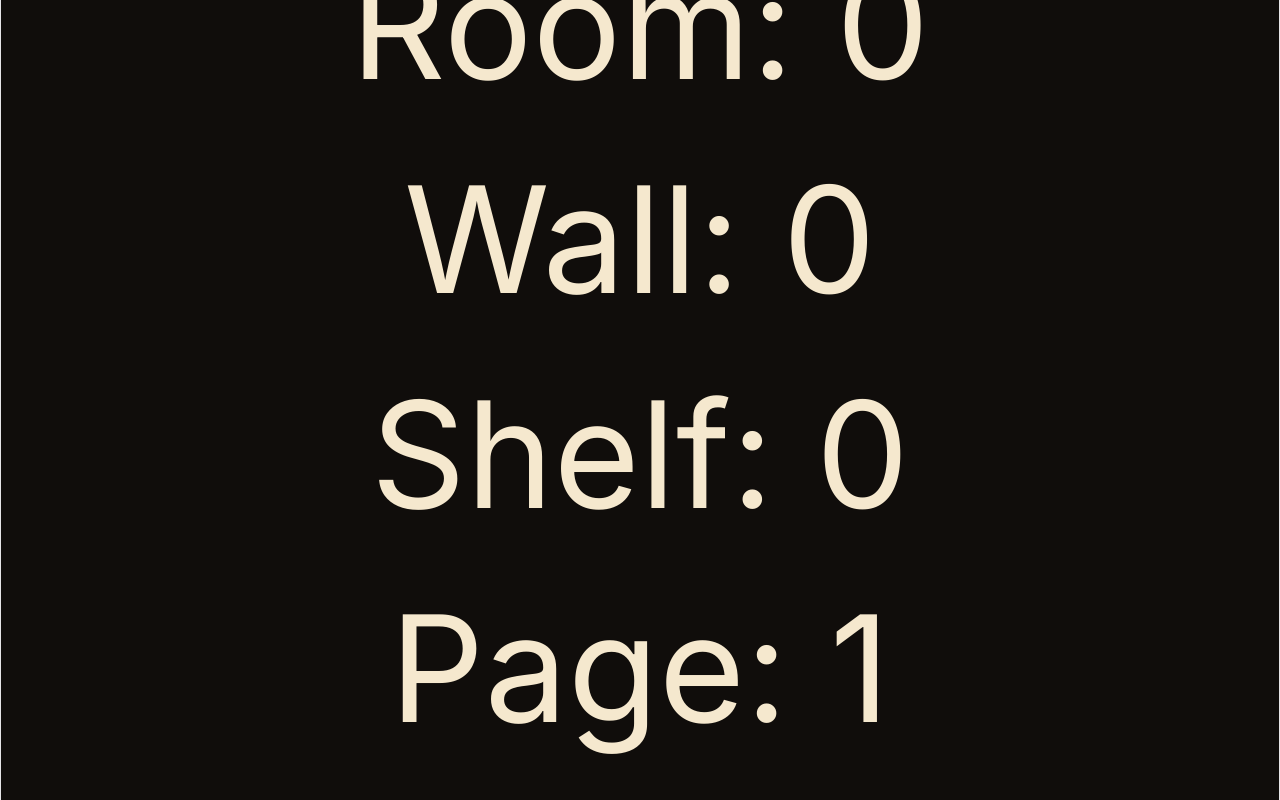
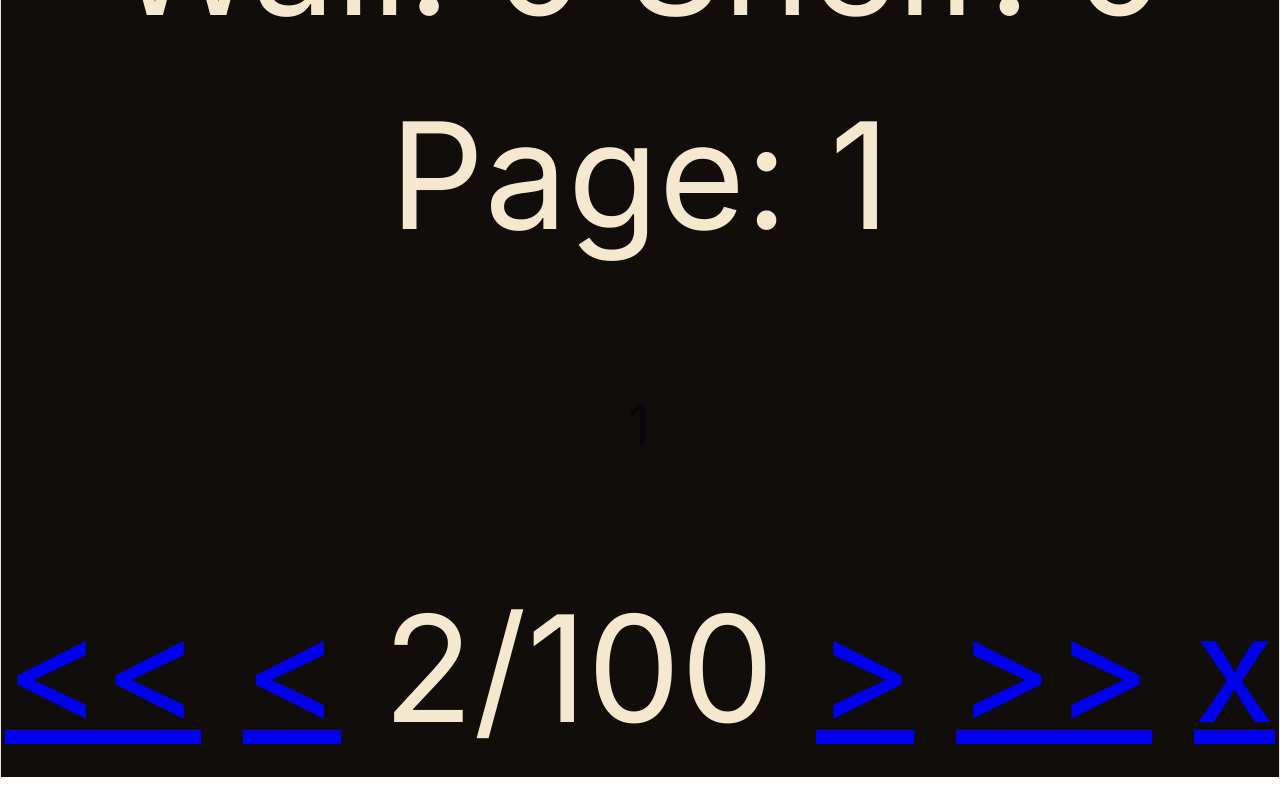
Before and after one commit to ExoSkeletons/babel-librarian, a React (Vite) app: page /browse/0/0/0/0/1 in a window 1280 px wide. Shown: the part 360-1160 px from the top of the page. After the commit the page ends 1137 px from the top, so only its background shows below. Built offline with nearby package versions, Linux system fonts and the light colour scheme; no server answers; a web font is replaced by a local one.

Commit message:
page nav

```diff
--- a/src/pages/Book.jsx
+++ b/src/pages/Book.jsx
@@ -1,7 +1,7 @@
 import { config } from '../config/library'
 
 import { useState, useEffect } from 'react'
-import { useParams } from 'react-router-dom'
+import { Link, useParams } from 'react-router-dom'
 import { getText } from '../library'
 
 function generateFullPage(text) {
@@ -13,6 +13,55 @@ function BookPage({ text }) {
         <main className="book">
             <h1>{text}</h1>
         </main>
+    )
+}
+
+function BookNavigation({ i, n0 = 0, n, route, exitRoute }) {
+    i = Number(i)
+    i = Math.max(n0, Math.min(i, n - 1))
+    const hasPrev = i > n0
+    const hasNext = i < n - 1
+
+    return (
+        <nav aria-label="Book page navigation">
+                {(hasPrev
+                    ? (
+                    <Link to={`${route}/0`}>
+                        {'<<'}
+                    </Link>
+                    )
+                    : <span/>
+                )}
+                <span> </span>
+                {(hasPrev
+                    ? (
+                    <Link to={`${route}/${i - 1}`}>
+                        {'<'}
+                    </Link>
+                    )
+                    : <span/>
+                )}
+
+                <span> {i + 1}/{n} </span>
+
+                {(hasNext
+                    ? <Link  to={`${route}/${i + 1}`}>
+                        {'>'}
+                    </Link>
+                    : <span/>
+                )}
+                <span> </span>
+                {(hasNext
+                    ? <Link to={`${route}/${n - 1}`}>
+                        {'>>'}
+                    </Link>
+                    : <span/>
+                )}
+
+                <span> </span>
+
+                <Link to={exitRoute}>x</Link>
+            </nav>
     )
 }
 
@@ -53,12 +102,15 @@ export function Book() {
 
     return (
         <main className="book">
-            <h1>Book {book}</h1>
-            <p>Room: {room}</p>
-            <p>Wall: {wall}</p>
-            <p>Shelf: {shelf}</p>
-            <p>Page: {page}</p>
+            <p>Book {book} Room: {room} Wall: {wall} Shelf: {shelf} Page: {page}</p>
+
             <BookPage text={generateFullPage(text)} />
+
+            <BookNavigation
+                i={page} n={config.dim.pagesPerBook}
+                route={`/browse/${room}/${wall}/${shelf}/${book}`}
+                exitRoute={`/browse/${room}/${wall}/${shelf}`}
+            />
         </main>
     )
 }
```
